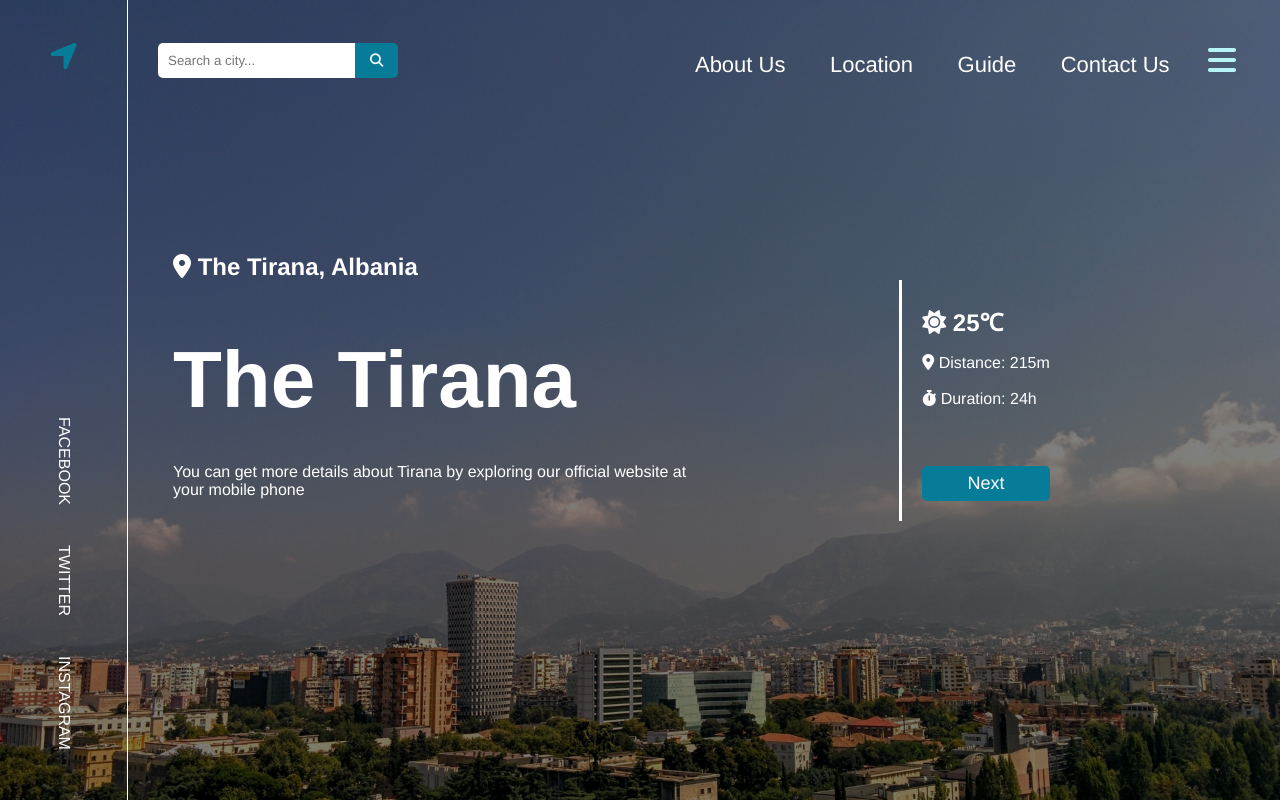
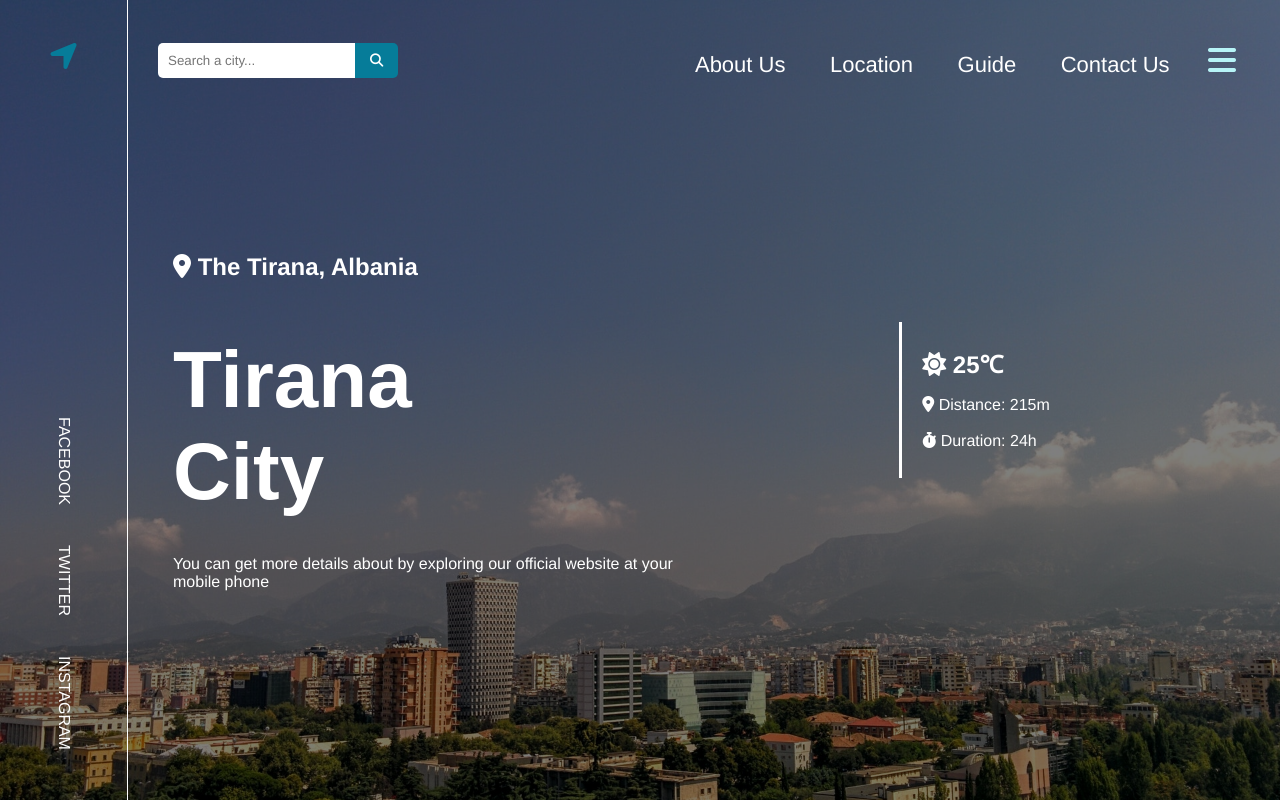
Before and after one commit to Eklid/weatherApp, a plain HTML site: page index.html in a window 1280 px wide. Both pictures are taken after a click on the button 376 px from the left and 60 px from the top of the page. Drawn offline with Linux system fonts and the light colour scheme.

Commit message:
Last update

```diff
--- a/app.js
+++ b/app.js
@@ -1,5 +1,10 @@
 function onSearch() {
   let city = document.getElementById("city-search").value;
+
+  document.getElementById("city-content").innerText =
+    "You can get more details about " +
+    city +
+    " by exploring our official website at your mobile phone";
 
   if (city == "Durres") {
     document.getElementById("location").innerHTML =
--- a/index.html
+++ b/index.html
@@ -45,8 +45,8 @@
             <h2 class="location" id="location">
               <i class="fas fa-map-marker-alt"></i> The Tirana, Albania
             </h2>
-            <h1 class="city" id="city">The Tirana</h1>
-            <p>
+            <h1 class="city" id="city">Tirana </br>City</h1>
+            <p id="city-content">
               You can get more details about Tirana by exploring our official
               website at your mobile phone
             </p>
@@ -60,7 +60,6 @@
               <p id="duration">
                 <i class="fas fa-stopwatch"></i> Duration: 24h
               </p>
-              <button onclick="onClick()" class="btn-next">Next</button>
             </div>
           </div>
         </div>
```
